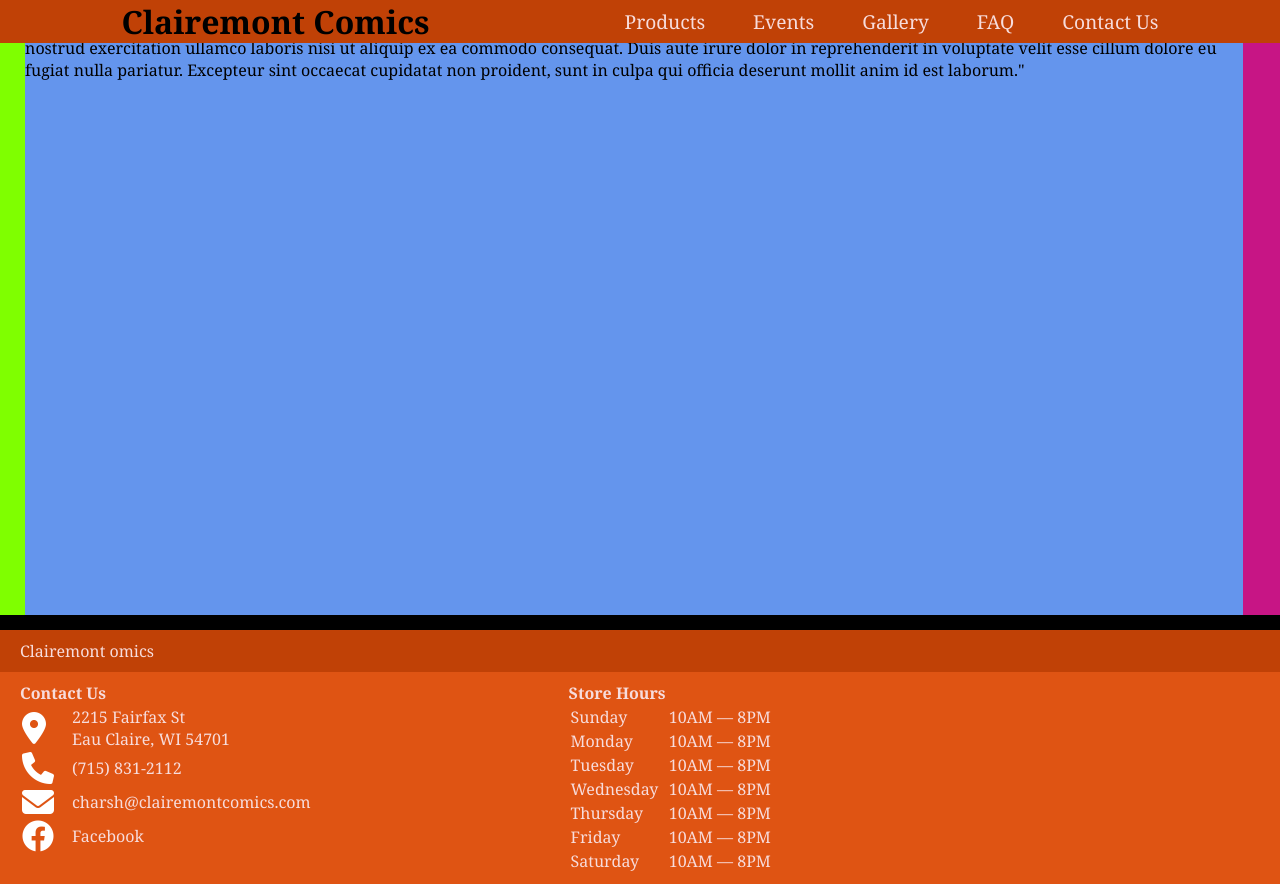
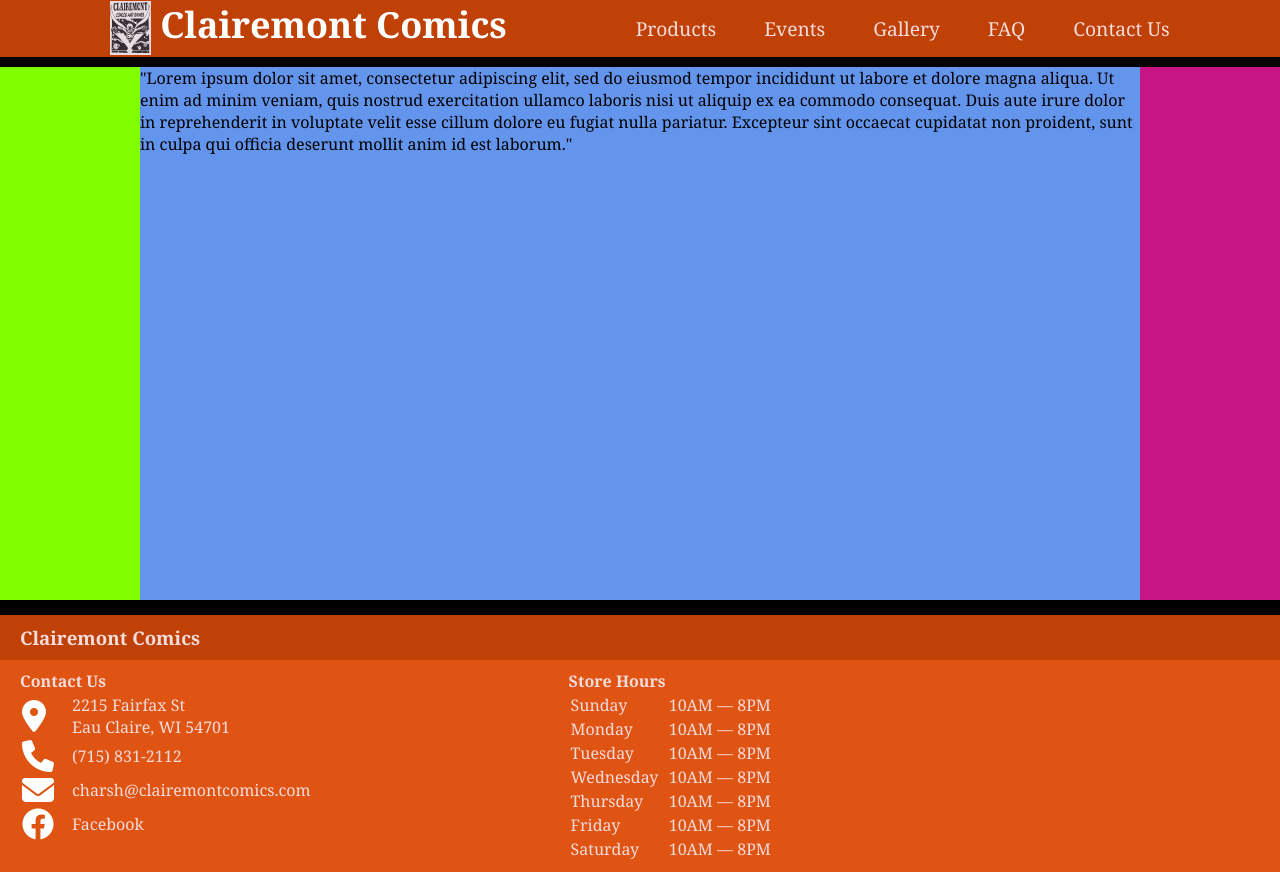
Before and after one commit to pavithradm5244/ClairemontComicsWebsite, a plain HTML site: page Framework.html in a window 1280 px wide. Drawn offline with Linux system fonts and the light colour scheme.

Commit message:
minor header changes, logo added

```diff
--- a/Framework.html
+++ b/Framework.html
@@ -10,9 +10,13 @@
 <body>
     <container>
         <header>
-            <h1 class="logo">
-                Clairemont Comics
-            </h1>
+
+            <h2 class="logo">
+                <a href="#">
+                    <img src="images/clairmont.svg" style="height: 1.5em; vertical-align:middle;">
+                    Clairemont Comics
+                </a>
+            </h2>
             <input type="checkbox" id="nav_toggle" class="nav_toggle" style="height: 1em;">
             <nav>
                 <ul>
@@ -27,14 +31,14 @@
                 <span></span>
             </label>
         </header>
-        <left-space>left</left-space>
+        <left-space></left-space>
         <content>
             "Lorem ipsum dolor sit amet, consectetur adipiscing elit, sed do eiusmod tempor incididunt ut labore et dolore magna aliqua. Ut enim ad minim veniam, quis nostrud exercitation ullamco laboris nisi ut aliquip ex ea commodo consequat. Duis aute irure dolor in reprehenderit in voluptate velit esse cillum dolore eu fugiat nulla pariatur. Excepteur sint occaecat cupidatat non proident, sunt in culpa qui officia deserunt mollit anim id est laborum."
         </content>
-        <right-space>right</right-space>
+        <right-space></right-space>
         <footer>
             <div id="footer_header">
-                <p>Clairemont omics<p>
+                <h3>Clairemont Comics<h3>
             </div>
             <div id="footer_contact">
                 <h4>Contact Us</h4>
--- a/Framework_style.css
+++ b/Framework_style.css
@@ -15,11 +15,10 @@ container{
     width: 100%;
     height: 100vh;
     grid-template-areas:
-        "header header header"
         "left-space content right-space"
         "footer footer footer";
-    grid-template-rows: auto 600px 0.5fr;
-    grid-template-columns: auto 1fr auto;
+    grid-template-rows: 600px 0.5fr;
+    grid-template-columns: 1fr 1000px 1fr;
     background-color: black;
     grid-row-gap: 15px;
 }
@@ -27,11 +26,18 @@ container{
 /* HEADER STYLING */
 /* header container */
 header{
-    grid-area: header;
     background-color:rgb(192, 65, 6);
     text-align: center;
     position: fixed;
     width: 100%;
+    height: 57px;
+    order: -1;
+}
+
+header .logo a{
+    text-decoration: none;
+    color: white;
+    font-size: 1.5em;
 }
 
 nav{
@@ -98,11 +104,11 @@ nav a:hover{
 }
 
 .nav_toggle_label::before{
-    bottom: 10px;
+    bottom: 12px;
 }
 
 .nav_toggle_label::after{
-    top: 10px;
+    top: 12px;
 }
 
 .nav_toggle:checked ~ nav{
@@ -120,18 +126,21 @@ nav a:hover{
 content{
     grid-area: content;
     background-color: cornflowerblue;
+    margin-top: 67px;
 }
 
 /* empty space to the left of the content container */
 left-space{
     grid-area: left-space;
     background-color: chartreuse;
+    margin-top: 67px;
 }
 
 /* empty space to the right of the content container */
 right-space{
     grid-area: right-space;
     background-color: mediumvioletred;
+    margin-top: 67px;
 }
 
 
@@ -187,14 +196,15 @@ footer a:hover, footer a:active{
 
 /* MEDIA QUERIES FOR RESPONSIVE DESIGN */
 /* page layout */
-@media screen and (max-width: 800px){
+@media screen and (max-width: 1000px){
     container{
         grid-template-areas:
             "header"
             "content"
             "footer";
         grid-template-columns: 100%;
-        grid-template-rows: 100px 1fr 0.5fr;
+        grid-template-rows: 68px 1fr auto;
+        height: 100vh;
     }
 
     footer{
@@ -208,7 +218,7 @@ footer a:hover, footer a:active{
 }
 
 /* nav layout */
-@media screen and (min-width: 800px){
+@media screen and (min-width: 1000px){
     .nav_toggle_label{
         display:none;
     }
```
